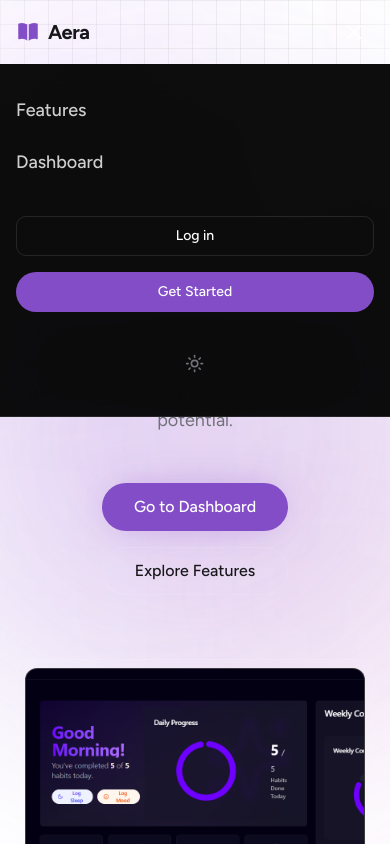
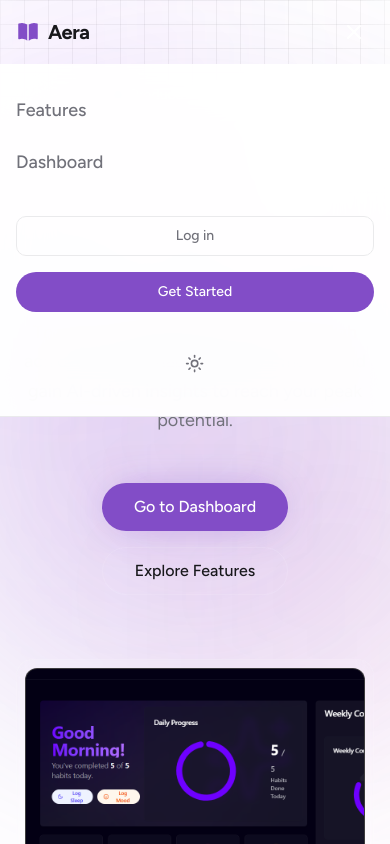
Before and after one commit to sree0805/aeraapp, a Next.js app: page / in a window 390 px wide. Both pictures are taken after a click on the button 354 px from the left and 32 px from the top of the page. Shown: the top 844 px of the page. Built offline with nearby package versions, Linux system fonts and the light colour scheme.

Commit message:
Refactor: Mobile responsiveness audit (HabitCard scrolling, Chat height, Navbar mobile colors)

```diff
--- a/src/app/dashboard/habits/habit-card.tsx
+++ b/src/app/dashboard/habits/habit-card.tsx
@@ -103,7 +103,8 @@ export function HabitCard({ habit, completedDates, weekStart }: HabitCardProps)
                     <CardDescription className="mb-4">{habit.description || "No description"}</CardDescription>
 
                     {/* Weekly Checkboxes */}
-                    <div className="flex justify-between items-center bg-secondary/30 p-2 rounded-lg">
+                    <div className="flex overflow-x-auto gap-2 bg-secondary/30 p-2 rounded-lg scrollbar-none">
+                        <div className="flex w-full justify-between items-center min-w-[280px]">
                             {weekDays.map((day) => {
                                 const dateStr = format(day, 'yyyy-MM-dd')
                                 const isCompleted = optimisticCompletedDates.includes(dateStr)
@@ -129,6 +130,7 @@ export function HabitCard({ habit, completedDates, weekStart }: HabitCardProps)
                                 )
                             })}
                         </div>
+                    </div>
 
                     <div className="mt-4 flex items-center justify-between text-sm">
                         <span className="text-xs text-muted-foreground">
--- a/src/app/dashboard/therapist/page.tsx
+++ b/src/app/dashboard/therapist/page.tsx
@@ -10,7 +10,7 @@ export default function TherapistPage() {
                 </p>
             </div>
 
-            <div className="max-w-4xl mx-auto w-full">
+            <div className="max-w-4xl mx-auto w-full h-[calc(100vh-12rem)] min-h-[500px]">
                 <ChatInterface />
             </div>
         </div>
--- a/src/components/layout/navbar.tsx
+++ b/src/components/layout/navbar.tsx
@@ -90,26 +90,26 @@ export function Navbar() {
                         initial={{ opacity: 0, height: 0 }}
                         animate={{ opacity: 1, height: "auto" }}
                         exit={{ opacity: 0, height: 0 }}
-                        className="md:hidden bg-black/95 backdrop-blur-xl border-b border-white/10 overflow-hidden"
+                        className="md:hidden bg-background/95 backdrop-blur-xl border-b border-border overflow-hidden"
                     >
                         <div className="container mx-auto px-4 py-8 flex flex-col gap-6">
                             <Link
                                 href="#features"
-                                className="text-lg font-medium text-white/80 hover:text-white"
+                                className="text-lg font-medium text-muted-foreground hover:text-foreground"
                                 onClick={() => setIsOpen(false)}
                             >
                                 Features
                             </Link>
                             <Link
                                 href="/dashboard"
-                                className="text-lg font-medium text-white/80 hover:text-white"
+                                className="text-lg font-medium text-muted-foreground hover:text-foreground"
                                 onClick={() => setIsOpen(false)}
                             >
                                 Dashboard
                             </Link>
                             <div className="flex flex-col gap-4 mt-4">
                                 <Link href="/login" onClick={() => setIsOpen(false)}>
-                                    <Button variant="outline" className="w-full border-white/10 text-white hover:bg-white/5">
+                                    <Button variant="outline" className="w-full border-border text-muted-foreground hover:bg-secondary/50 hover:text-foreground">
                                         Log in
                                     </Button>
                                 </Link>
```
Lines whose indentation alone changed are shown as unchanged.
